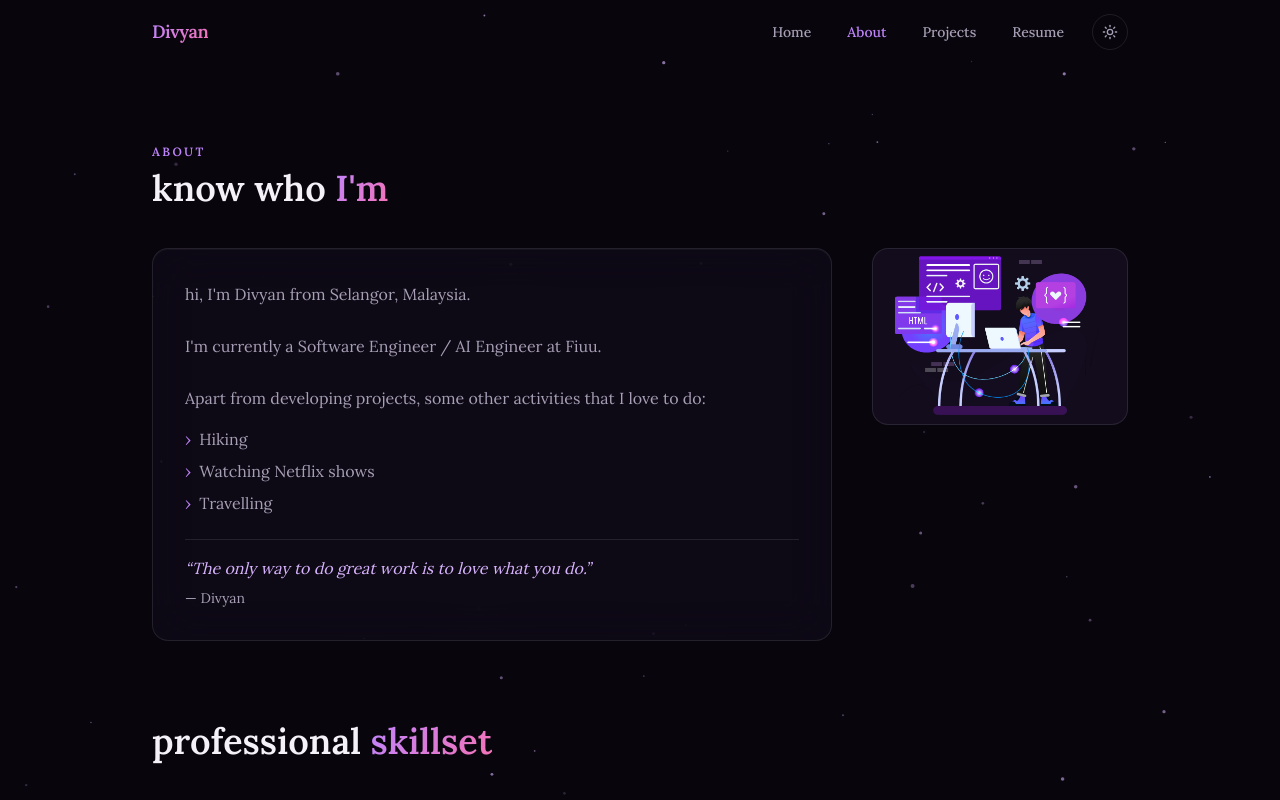
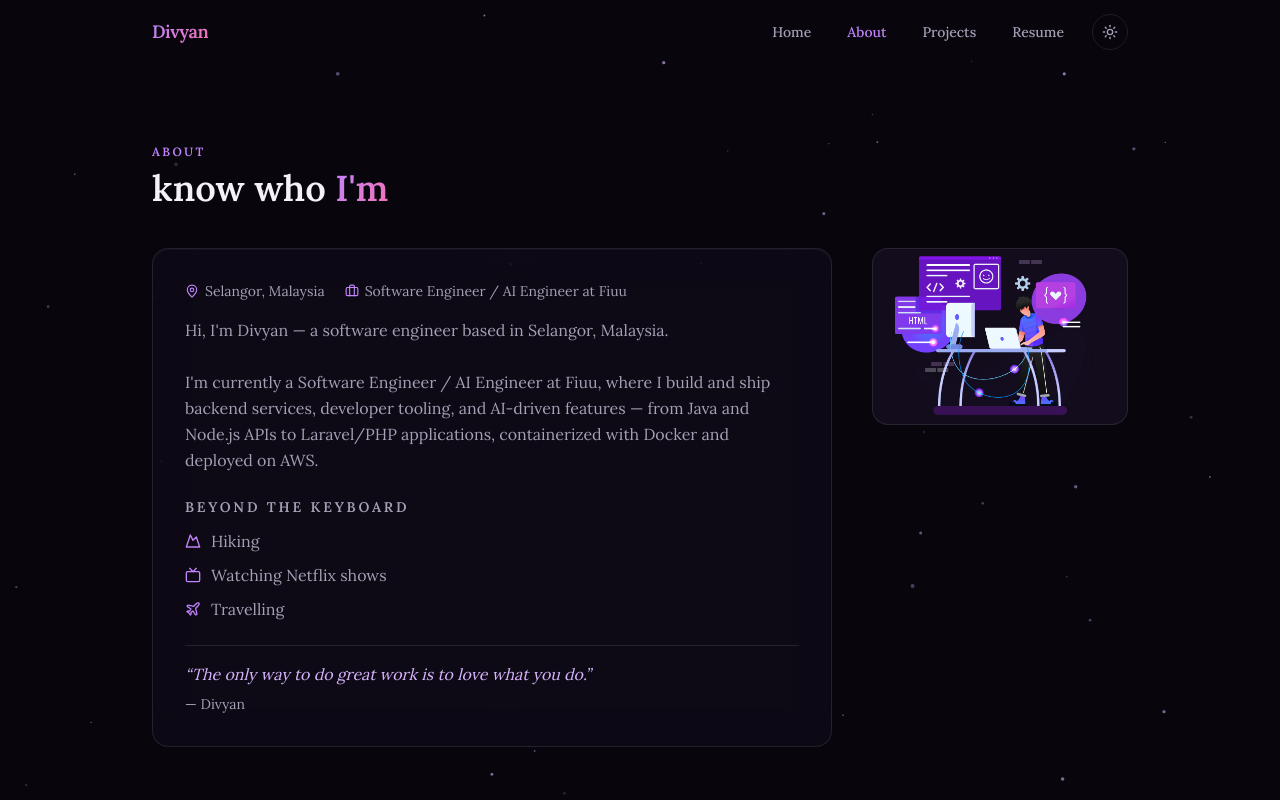
Before and after one commit to nayvid/divyan_portfolio, a Next.js app: page /about in a window 1280 px wide. Shown: the top 800 px of the page. Built offline with nearby package versions, Linux system fonts and the light colour scheme.

Commit message:
Enhance About page bio content and activity list
Add location/role summary badges, expand the intro into a fuller
narrative tying the current tech stack to the Fiuu role, and replace
the plain bullet list with icons (hiking, Netflix, travelling) for a
more polished "beyond the keyboard" section.

```diff
--- a/app/about/page.tsx
+++ b/app/about/page.tsx
@@ -1,5 +1,6 @@
 import type { Metadata } from "next";
 import Image from "next/image";
+import { Mountain, Tv, Plane, MapPin, Briefcase } from "lucide-react";
 import { siteConfig } from "@/lib/site-config";
 import { SectionHeading } from "@/components/section-heading";
 import { StackGrid } from "@/components/stack-grid";
@@ -7,6 +8,8 @@ import { GithubContributions } from "@/components/github-contributions";
 import { Card } from "@/components/ui/card";
 import { Reveal } from "@/components/reveal";
 import { TiltCard } from "@/components/tilt-card";
+
+const activityIcons = { mountain: Mountain, tv: Tv, plane: Plane };
 
 export const metadata: Metadata = {
   title: "About",
@@ -21,25 +24,40 @@ export default function AboutPage() {
       <div className="grid gap-10 md:grid-cols-[1fr_auto] md:items-start">
         <Reveal>
           <Card className="p-6 sm:p-8">
+            <div className="mb-4 flex flex-wrap items-center gap-x-5 gap-y-2 text-sm text-fg-muted">
+              <span className="inline-flex items-center gap-1.5">
+                <MapPin size={14} className="text-accent" />
+                {siteConfig.location}
+              </span>
+              <span className="inline-flex items-center gap-1.5">
+                <Briefcase size={14} className="text-accent" />
+                {siteConfig.role} at {siteConfig.employer}
+              </span>
+            </div>
+
             <p className="leading-relaxed text-fg-muted">
               {siteConfig.bio.quote}
               <br />
               <br />
               {siteConfig.bio.role}
-              <br />
-              <br />
-              Apart from developing projects, some other activities that I
-              love to do:
             </p>
-            <ul className="mt-4 space-y-2">
-              {siteConfig.bio.activities.map((activity) => (
-                <li
-                  key={activity}
-                  className="flex items-center gap-2 text-fg-muted"
-                >
-                  <span className="text-accent">›</span> {activity}
-                </li>
-              ))}
+
+            <p className="mt-6 text-sm font-semibold uppercase tracking-[0.2em] text-fg-muted">
+              Beyond the keyboard
+            </p>
+            <ul className="mt-3 space-y-2.5">
+              {siteConfig.bio.activities.map((activity) => {
+                const Icon = activityIcons[activity.icon];
+                return (
+                  <li
+                    key={activity.label}
+                    className="flex items-center gap-2.5 text-fg-muted"
+                  >
+                    <Icon size={16} className="shrink-0 text-accent" />
+                    {activity.label}
+                  </li>
+                );
+              })}
             </ul>
             <p className="mt-6 border-t border-border pt-4 text-accent-soft italic">
               &ldquo;{siteConfig.bio.motto}&rdquo;
--- a/lib/site-config.ts
+++ b/lib/site-config.ts
@@ -16,9 +16,13 @@ export const siteConfig = {
   bio: {
     intro:
       "I like solving problems. My proficiency is in using Java, JavaScript and Node.js. My fields of interest are building new technologies and products, and areas related to web development. Whenever possible, I also apply my passion for developing products with Node.js and modern JavaScript libraries and frameworks like React.js and Next.js. In my current role, I also work extensively with Laravel, PHP, Docker, and AWS (ECS, EC2) to build and deploy backend services and infrastructure.",
-    quote: "hi, I'm Divyan from Selangor, Malaysia.",
-    role: "I'm currently a Software Engineer / AI Engineer at Fiuu.",
-    activities: ["Hiking", "Watching Netflix shows", "Travelling"],
+    quote: "Hi, I'm Divyan — a software engineer based in Selangor, Malaysia.",
+    role: "I'm currently a Software Engineer / AI Engineer at Fiuu, where I build and ship backend services, developer tooling, and AI-driven features — from Java and Node.js APIs to Laravel/PHP applications, containerized with Docker and deployed on AWS.",
+    activities: [
+      { label: "Hiking", icon: "mountain" },
+      { label: "Watching Netflix shows", icon: "tv" },
+      { label: "Travelling", icon: "plane" },
+    ],
     motto: "The only way to do great work is to love what you do.",
   },
   social: {
```
